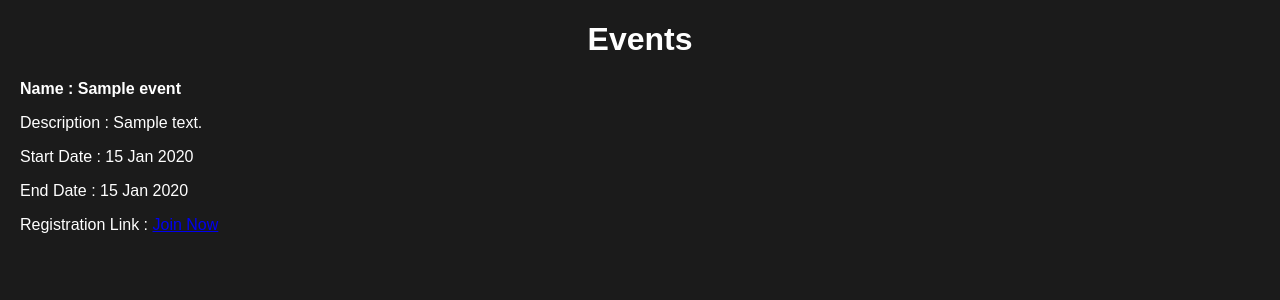
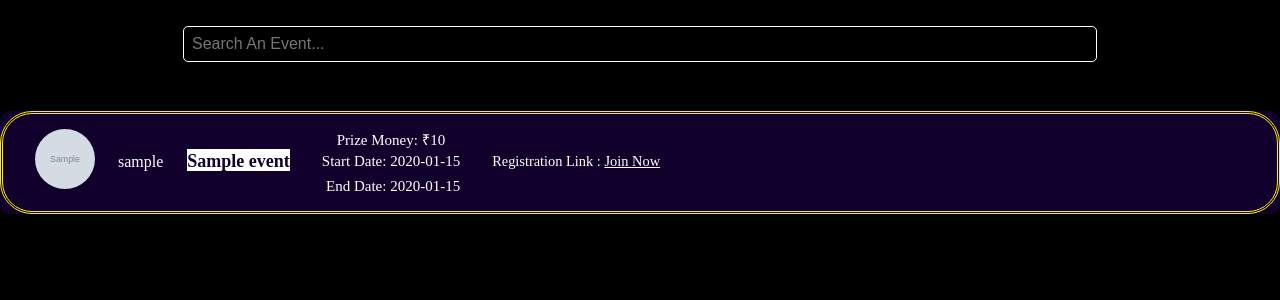
Before and after one commit to Ajay-Priyadarshi/GameNexus, a Node server app: template views/eventPageUsr.ejs in a window 1280 px wide. Shown: the top 300 px of the page. Run offline with Node 20, Linux system fonts and the light colour scheme; the template is opened without the code that fills it: most values are stand-ins (such as "Sample title", 1, 10 or a date in 2020); grey boxes marked "Sample" are stand-in pictures; some libraries are stand-ins or nearby versions.

Commit message:
quality changes

```diff
--- a/src/controllers/eventController.js
+++ b/src/controllers/eventController.js
@@ -17,9 +17,11 @@ export const eventOrg = async (req, res) => {
 
 export const eventUsr = async (req, res) => {
     try {
-        const events = await Event.find();
+        const events = await Event.find()
+            .populate('User_ID', 'username userPhoto _id')
+            .exec();
 
-        res.render('eventPageusr', { events });
+        res.render('eventPageUsr', { events });
     } catch (error) {
         console.error('Error fetching plans:', error);
         res.status(500).send('Internal Server Error');
--- a/views/eventPageUsr.ejs
+++ b/views/eventPageUsr.ejs
@@ -4,129 +4,50 @@
 <head>
     <meta charset="UTF-8">
     <meta name="viewport" content="width=device-width, initial-scale=1.0">
-    <style>
-        body {
-            font-family: Arial, sans-serif;
-            margin: 20px;
-            color: #ffffff;
-            background-color: #1b1b1b;
-        }
-
-        .event-container {
-            display: grid;
-            grid-template-columns: repeat(3, 1fr);
-            grid-template-rows: repeat(2, 1fr);
-            grid-column-gap: 0px;
-            grid-row-gap: 0px;
-
-        }
-
-        .event {
-            margin: 10px;
-            padding: 20px;
-            border: 1px solid #000000;
-            color: rgb(255, 255, 255);
-            background-color: #3a3a3a;
-            border: #b0fffa;
-            border-style: outset;
-            border-radius: 8px;
-            text-align: center;
-
-
-        }
-
-        .event input {
-            margin-bottom: 10px;
-        }
-
-        .description {
-            font-family: 'Minecraft';
-            text-align: center;
-        }
-
-        #pay {
-            color: rgb(0, 0, 0);
-            text-decoration: none;
-        }
-
-        button {
-            margin-left: 45vw;
-            font-size: 2vh;
-            margin-top: 10px;
-            background-color: #000000;
-            padding: 10px;
-            cursor: pointer;
-            border-radius: 10px;
-            border: #156aea;
-            border-style: outset;
-            align-items: center;
-        }
-
-        .options {
-            margin-top: 20px;
-            align-items: center;
-        }
-
-        .a1 {
-            text-decoration: none;
-            color: rgb(255, 255, 255);
-            box-sizing: border-box;
-            border-style: outset;
-            padding: 8px;
-            border-color: #156aea;
-            border-radius: 5px;
-            margin: 10px;
-            background-color: #000000;
-            margin-top: 5vh;
-        }
-
-        select {
-            padding: 5px;
-        }
-
-        .op {
-            text-decoration: none;
-            color: white;
-        }
-
-        .dropdown-container {
-            margin-top: 10px;
-        }
-
-        #b1 {
-            margin-left: 37%;
-        }
-
-        h1 {
-            text-align: center;
-            color: #ffffff;
-        }
-    </style>
-
-    <title>Events</title>
+    <title>Event Page</title>
+    <link rel="stylesheet" href="styleEvent.css">
 </head>
 
 <body>
-    <h1>Events</h1>
-    <div class="event-item">
 
+    <header>
+        <div class="search-container">
+
+            <input type="text" placeholder="Search An Event...">
+        </div>
+    </header>
+
+    <section class="event-list">
         <% events.forEach(event=> { %>
-            <div class="event-details">
-            <label for="<%= event._id %>"><strong>Name : <%= event.Event_Name %></strong></label>
-            <p>Description : <%= event.Event_Description %>
-            </p>
-            <p>Start Date : <%= event.Event_Start_Date %>
-            </p>
-            <p>End Date : <%= event.Event_End_Date %>
-            </p>
-            <p>Registration Link : <a href="<%= event.Registration_Link %>" target="_blank">
-                Join Now
-              </a></p>
-          <% }); %>
 
-    <div class="options">
-        <!-- <button><a class="op" href="/admin/dashboard">Go Back</a></button> -->
-    </div>
+            <div class="event-item">
+                <div class="event-details">
+                    <img class="event-image" src="/uploads/profileImages/<%= event.User_ID.userPhoto %>"
+                        alt="<%= event.User_ID.username %>">
+                    <div class="user-name">
+                        <%= event.User_ID.username %>
+                    </div>
+                    <div class="event-name">
+                        <%= event.Event_Name %>
+                    </div>
+                    <div class="event-info">
+                        <span class="prize-money">Prize Money: ₹<%= event.Price %></span>
+                        <span class="event-date" id="mid-date">Start Date: <%=
+                                event.Event_Start_Date.toISOString().split('T')[0] %>
+                        </span>
+                        <span class="event-date" id="end date">End Date: <%=
+                                event.Event_End_Date.toISOString().split('T')[0] %>
+                        </span>
+                    </div>
+                    <p class="reg">Registration Link : <a href="<%= event.Registration_Link %>" target="_blank">Join
+                            Now</a></p>
+                    <div class="opt">
+                    </div>
+                </div>
+            </div>
+
+            <% }); %>
+    </section>
 
 </body>
 
```
Also changed, not shown: views/followers.ejs (+16 -8 lines), views/following.ejs (+14 -8 lines), views/requests.ejs (+10 -6 lines).
